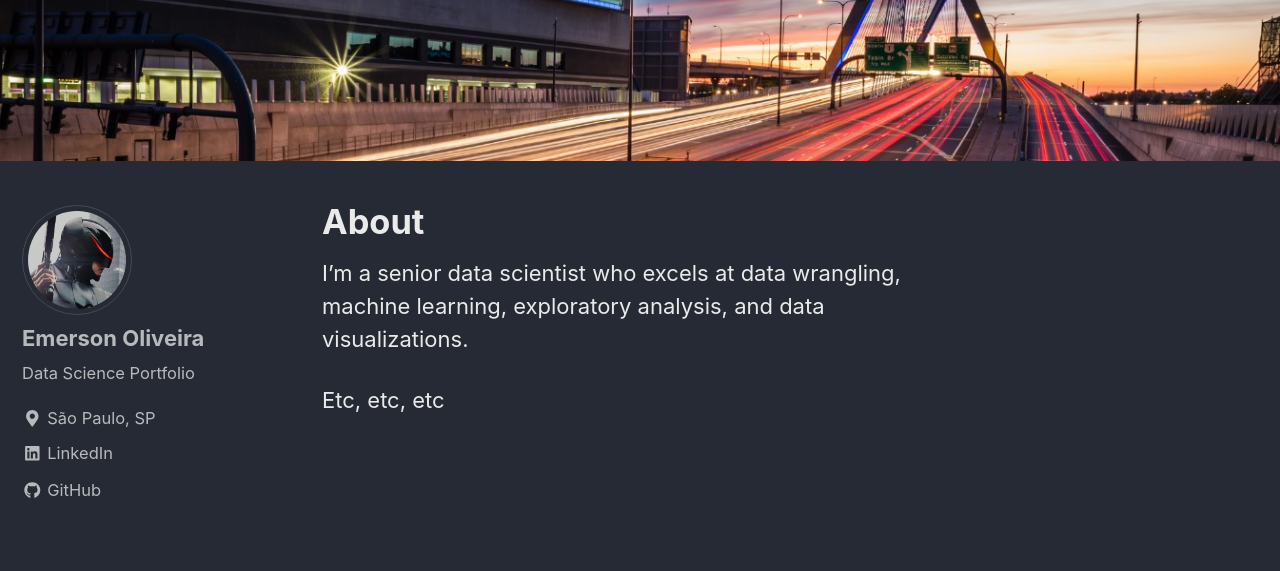
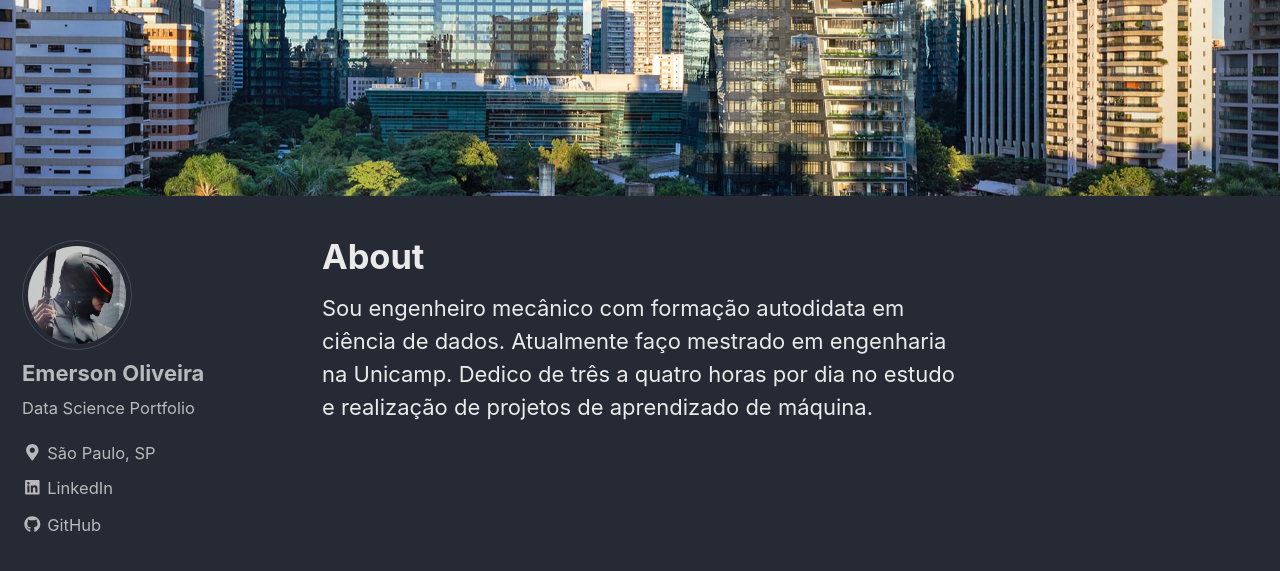
Before and after one commit to eoliver/eoliver.github.io, a Jekyll site: the page built from _pages/about.md, in a window 1280 px wide and 900 px high, scrolled down 412 px. Shown: the top 571 px of the window. Built offline with Jekyll 4.4.1, drawn with Linux system fonts in a browser that asks for light colours; nearby versions of some CDN libraries.

Commit message:
new page image

```diff
--- a/_pages/about.md
+++ b/_pages/about.md
@@ -2,9 +2,9 @@
 title: "About"
 permalink: /about/
 header:
-  image: "/images/zakim.jpg"
+  image: "/images/itaim-bibi-vitra-sp-jhsf.jpg"
 ---
 
-I'm a senior data scientist who excels at data wrangling, machine learning, exploratory analysis, and data visualizations.
-
-Etc, etc, etc
+Sou engenheiro mecânico com formação autodidata em ciência de dados. Atualmente
+faço mestrado em engenharia na Unicamp. Dedico de três a quatro horas por dia
+no estudo e realização de projetos de aprendizado de máquina.
```
Also changed, not shown: images/bio-pic-2.jpg (deleted), images/itaim-bibi-vitra-sp-jhsf.jpg (added), images/pinheiros-sao-paulo.jpg (added), images/zakim.jpg (deleted), 2 other files.
